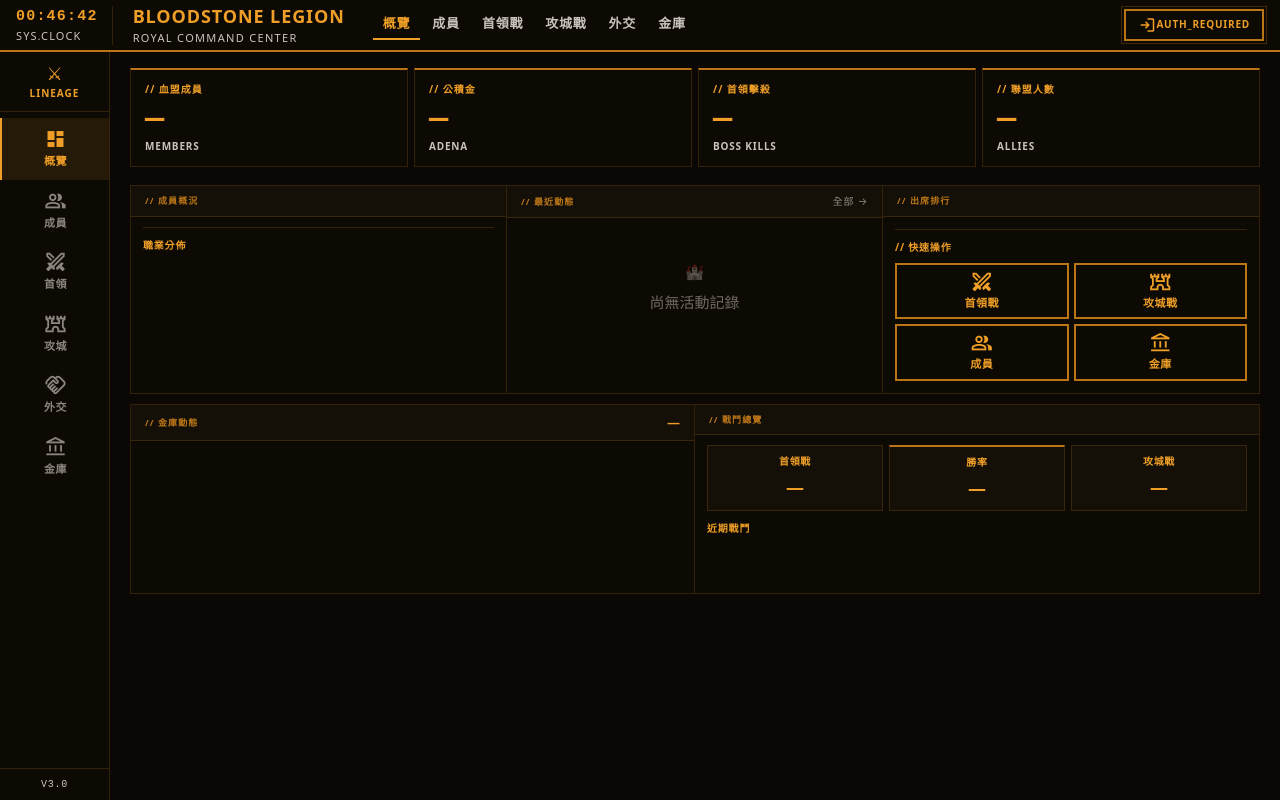
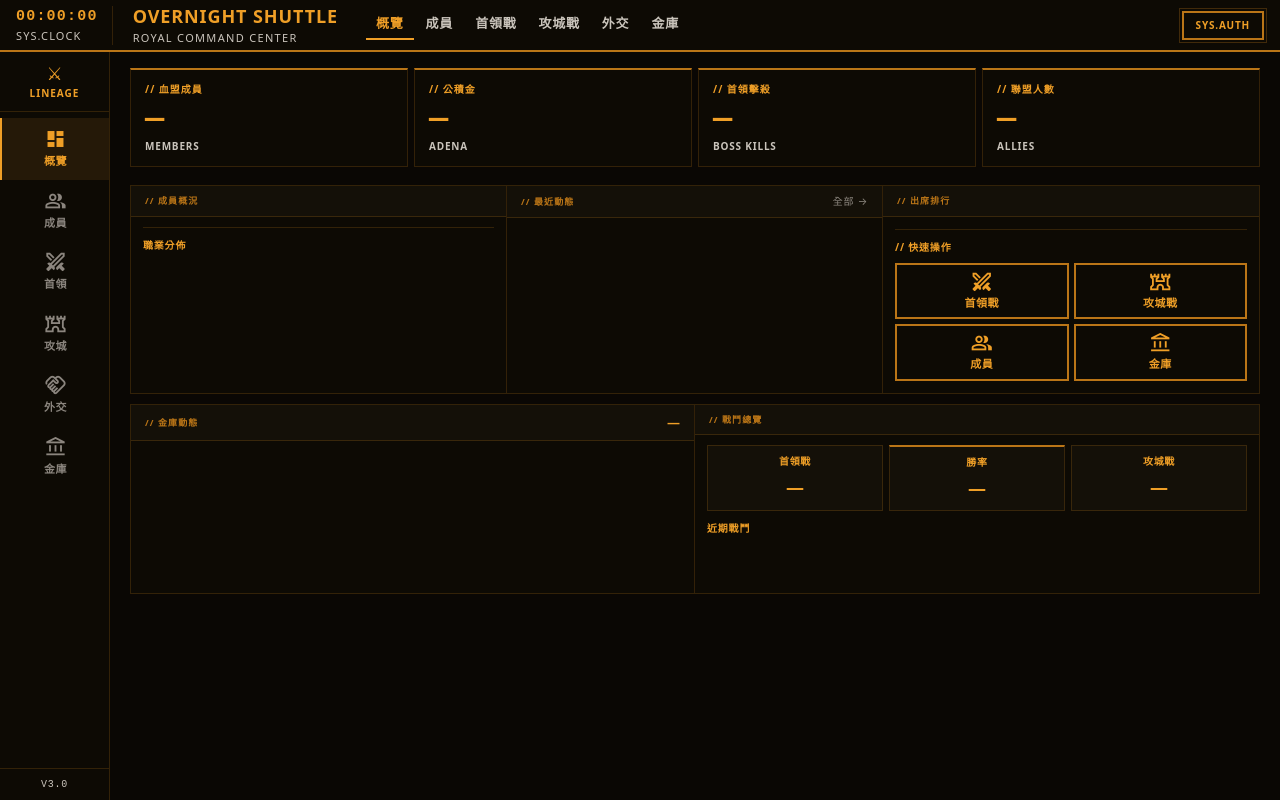
Before and after one commit to xiangteng007/lineage, a website: page public/index.html in a window 1280 px wide. Drawn offline with nearby package versions, Linux system fonts and the light colour scheme; no server answers.

Commit message:
Change 'Bloodstone Legion' to 'Overnight Shuttle'

```diff
--- a/public/index.html
+++ b/public/index.html
@@ -298,7 +298,7 @@
       <div style="font-size:11px;color:var(--tx2);text-transform:uppercase;letter-spacing:0.10em;">SYS.CLOCK</div>
     </div>
     <div>
-      <div style="font-size:18px;font-weight:900;color:var(--or);text-transform:uppercase;letter-spacing:0.05em;">Bloodstone Legion</div>
+      <div style="font-size:18px;font-weight:900;color:var(--or);text-transform:uppercase;letter-spacing:0.05em;">Overnight Shuttle</div>
       <div style="font-size:11px;color:var(--tx2);text-transform:uppercase;letter-spacing:0.12em;">Royal Command Center</div>
     </div>
     <nav style="display:flex;gap:2px;margin-left:12px;" class="hidden-mobile">
@@ -1301,7 +1301,5 @@
   </div>
 </div>
 
-
-<script src="/app.js"></script>
 </body>
 </html>
```
